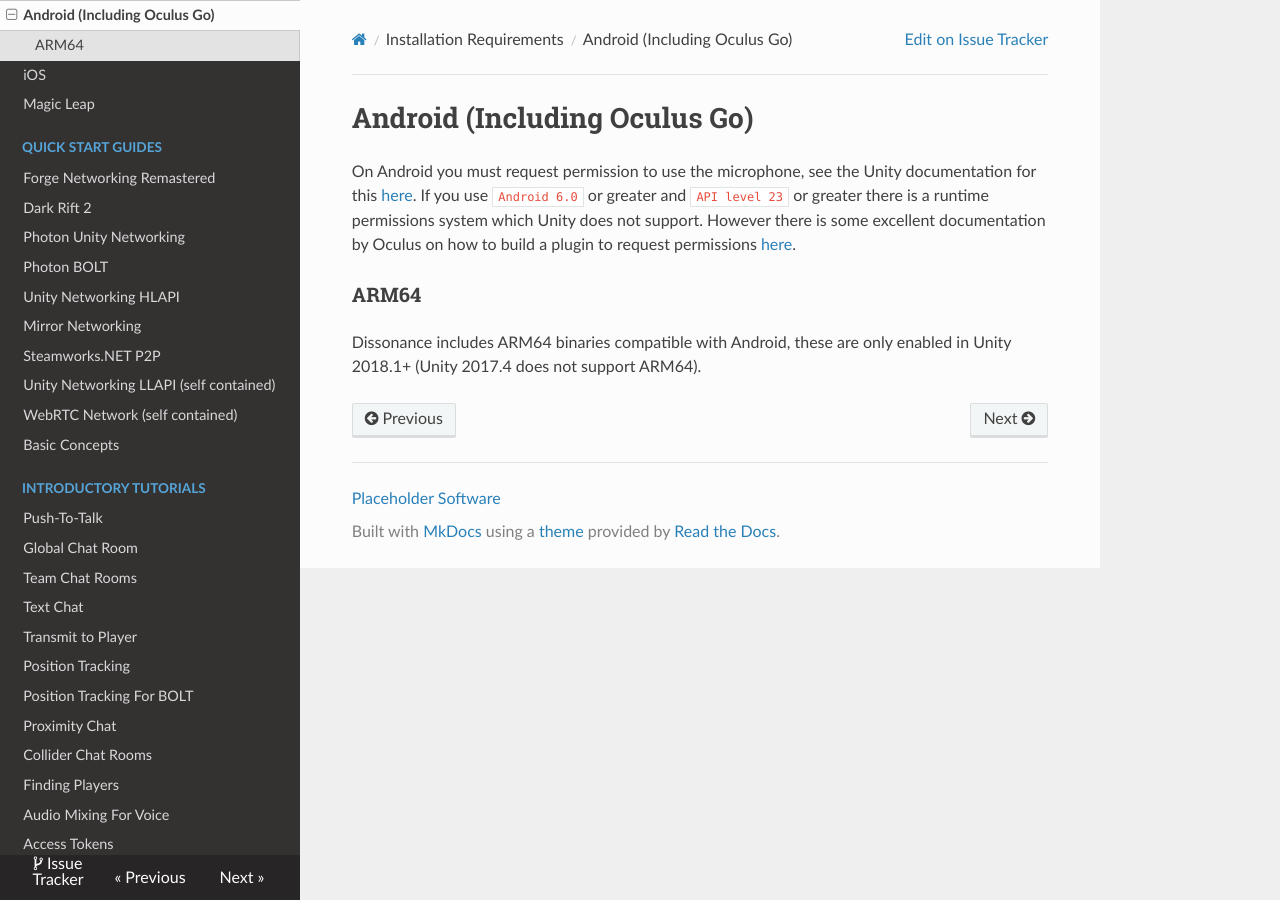
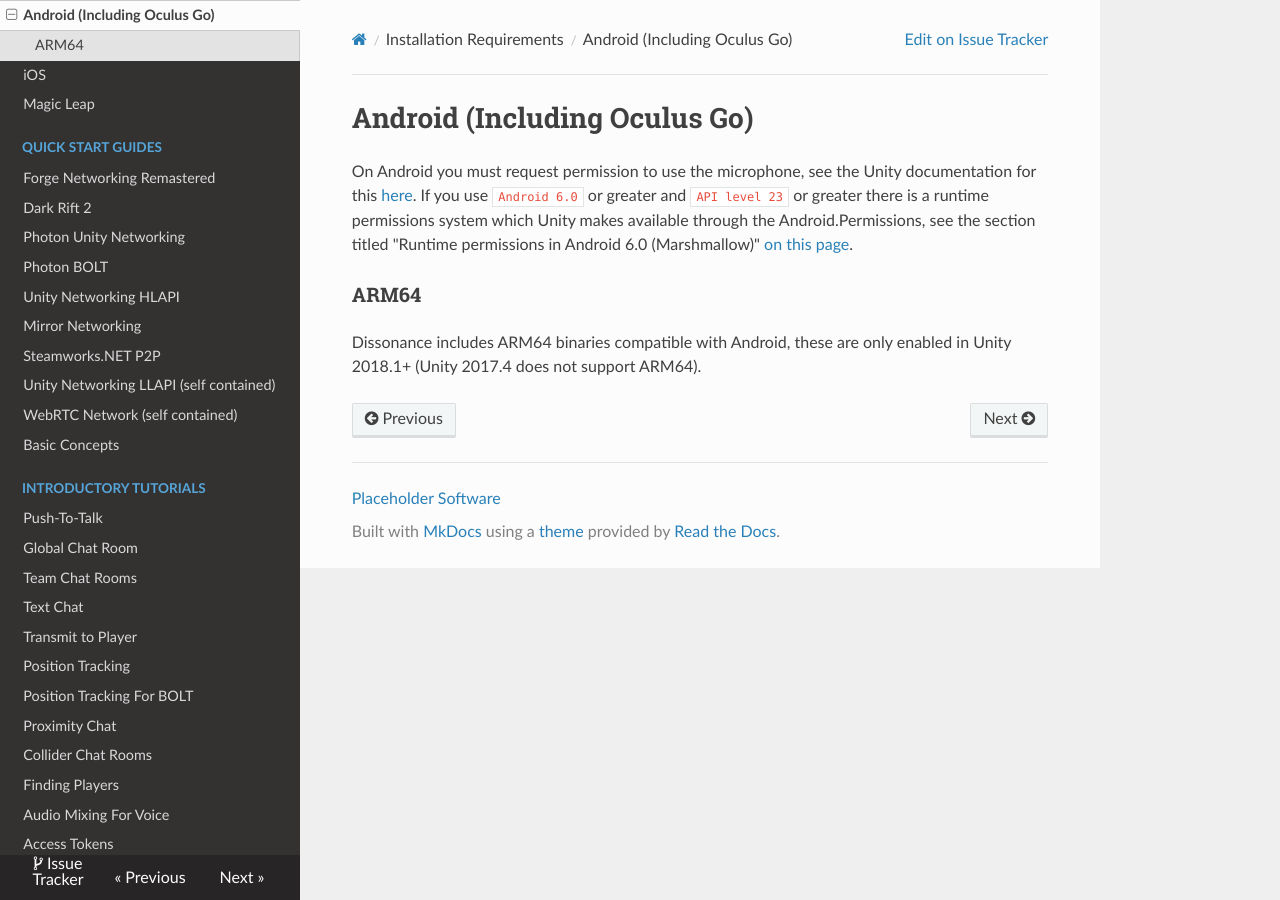
Before and after one commit to Placeholder-Software/Dissonance, an MkDocs documentation site: the page built from docs/Platforms/Android & Oculus Go.md, in a window 1280 px wide. Built offline with MkDocs 1.6.1, drawn with Linux system fonts in a browser that asks for light colours; old or Windows-style settings are respelled for this version of MkDocs.

Commit message:
Added a note about android runtime permissions.

```diff
--- a/docs/Platforms/Android & Oculus Go.md
+++ b/docs/Platforms/Android & Oculus Go.md
@@ -1,6 +1,6 @@
 # Android (Including Oculus Go)
 
-On Android you must request permission to use the microphone, see the Unity documentation for this [here](https://docs.unity3d.com/Manual/android-manifest.html). If you use `Android 6.0` or greater and `API level 23` or greater there is a runtime permissions system which Unity does not support. However there is some excellent documentation by Oculus on how to build a plugin to request permissions [here](https://developer.oculus.com/blog/tech-note-android-plugins-and-permissions/).
+On Android you must request permission to use the microphone, see the Unity documentation for this [here](https://docs.unity3d.com/Manual/android-manifest.html). If you use `Android 6.0` or greater and `API level 23` or greater there is a runtime permissions system which Unity makes available through the Android.Permissions, see the section titled "Runtime permissions in Android 6.0 (Marshmallow)" [on this page](https://docs.unity3d.com/Manual/android-manifest.html).
 
 ### ARM64
 
```
